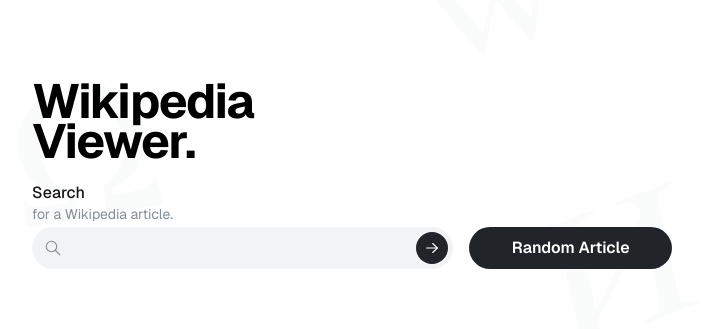
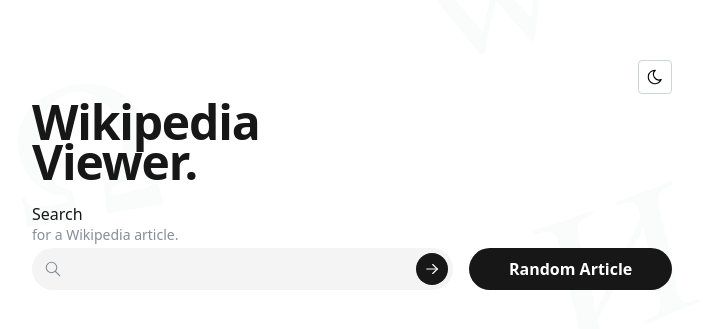
Before and after one commit to COKAIZOKU/wikipedia-viewer, a Next.js app: page / in a window 1280 px wide. Shown: the part 225-554 px from the top of the page, without its empty margins (288-991 px from the left). Built offline with nearby package versions, Linux system fonts and the light colour scheme.

Commit message:
feat: added dark theme

```diff
--- a/src/app/globals.css
+++ b/src/app/globals.css
@@ -1,22 +1,21 @@
 @import "tailwindcss";
+@custom-variant dark (&:where([data-mantine-color-scheme="dark"], [data-mantine-color-scheme="dark"] *));
 
 :root {
   --background: #ffffff;
   --foreground: #171717;
+  --background-letter-dim: #f1f3f560;
+  --background-letter-active: #f1f3f5;
 }
 
 @theme inline {
   --color-background: var(--background);
   --color-foreground: var(--foreground);
-  --font-sans: var(--font-geist-sans);
-  --font-mono: var(--font-geist-mono);
 }
 
-@media (prefers-color-scheme: dark) {
-  :root {
-    --background: #0a0a0a;
-    --foreground: #ffffff;
-  }
+:root[data-mantine-color-scheme="dark"] {
+  --background-letter-dim: #2c2e331f;
+  --background-letter-active: #5c5f6649;
 }
 
 body {
@@ -26,7 +25,7 @@
 }
 
 .background g path {
-  fill: #f1f3f560;
+  fill: var(--background-letter-dim);
   animation-name: oneLetterAtATime;
   animation-duration: 25s;
   animation-timing-function: linear;
@@ -51,11 +50,11 @@
 .background .letter-10 path { animation-delay: -22.5s; }
 
 @keyframes oneLetterAtATime {
-  0%   { fill: #f1f3f560; }
-  4%   { fill: #f1f3f5; }
-  8%   { fill: #f1f3f5; }
-  12%  { fill: #f1f3f560; }
-  100% { fill: #F1F3F560; }
+  0%   { fill: var(--background-letter-dim); }
+  4%   { fill: var(--background-letter-active); }
+  8%   { fill: var(--background-letter-active); }
+  12%  { fill: var(--background-letter-dim); }
+  100% { fill: var(--background-letter-dim); }
 }
 
 .btn-hover {
--- a/src/app/layout.js
+++ b/src/app/layout.js
@@ -1,6 +1,10 @@
 import { Geist, Geist_Mono } from "next/font/google";
 import "@mantine/core/styles.css";
-import { MantineProvider } from "@mantine/core";
+import {
+  ColorSchemeScript,
+  MantineProvider,
+  mantineHtmlProps,
+} from "@mantine/core";
 import "./globals.css";
 
 const geistSans = Geist({
@@ -20,11 +24,14 @@
 
 export default function RootLayout({ children }) {
   return (
-    <html lang="en">
+    <html lang="en" {...mantineHtmlProps}>
+      <head>
+        <ColorSchemeScript defaultColorScheme="light" />
+      </head>
       <body
         className={`${geistSans.variable} ${geistMono.variable} antialiased`}
       >
-        <MantineProvider>{children}</MantineProvider>
+        <MantineProvider defaultColorScheme="light">{children}</MantineProvider>
       </body>
     </html>
   );
--- a/src/app/page.js
+++ b/src/app/page.js
@@ -7,21 +7,36 @@
   Button,
   Loader,
   Transition,
+  useComputedColorScheme,
+  useMantineColorScheme,
 } from "@mantine/core";
 import {
   IconArrowRight,
   IconSearch,
   IconArrowUpRight,
+  IconSun,
+  IconMoon,
 } from "@tabler/icons-react";
 import Background from "./svg/background";
 
 export default function Home() {
+  const { setColorScheme } = useMantineColorScheme();
+  const computedColorScheme = useComputedColorScheme("light", {
+    getInitialValueInEffect: true,
+  });
+  const [mounted, setMounted] = useState(false);
   const [value, setValue] = useState("");
   const [response, setResponse] = useState(null);
-  const [loading, setLoading] = useState(false); // idk if im going to use it
+  const [loading, setLoading] = useState(false);
   const [data, setData] = useState(null);
   const [extracts, setExtracts] = useState({});
   const [showResults, setShowResults] = useState(false);
+
+  useEffect(() => {
+    setMounted(true);
+  }, []);
+
+  const activeColorScheme = mounted ? computedColorScheme : "light";
 
   useEffect(() => {
     if (!response) {
@@ -137,14 +152,36 @@
       });
   };
 
+  const toggleColorScheme = () => {
+    setColorScheme(activeColorScheme === "light" ? "dark" : "light");
+  };
+
   return (
-    <div className="relative flex min-h-screen items-center justify-center overflow-hidden font-sans dark:bg-black">
+    <div
+      className="bg-white dark:bg-zinc-950 relative flex min-h-screen items-center justify-center overflow-hidden font-sans"
+    >
       <div className="pointer-events-none fixed absolute inset-0 flex items-center justify-center">
         <Background />
       </div>
       <main className="relative z-10 gap-2 flex w-full max-w-3xl flex-col items-center justify-between py-32 px-16 sm:items-start">
+        <div className="flex w-full justify-end">
+          <ActionIcon
+            onClick={toggleColorScheme}
+            variant="default"
+            size="lg"
+            aria-label="Toggle color scheme"
+          >
+            {activeColorScheme === "dark" ? (
+              <IconSun size={18} stroke={1.5} />
+            ) : (
+              <IconMoon size={18} stroke={1.5} />
+            )}
+          </ActionIcon>
+        </div>
         <div className="flex flex-col items-center gap-6 text-center items-start text-left w-full">
-          <h1 className="mb-3 text-5xl font-bold leading-10 tracking-tight text-black dark:text-zinc-50 w-full">
+          <h1
+            className="mb-3 text-5xl font-bold leading-10 tracking-tight w-full dark:text-white"
+          >
             Wikipedia <br></br> Viewer.
           </h1>
         </div>
@@ -152,12 +189,13 @@
           <div className="col-span-12 md:col-span-8">
             <TextInput
               w="100%"
-              variant="filled"
+              variant="unstyled"
               value={value}
               onChange={(event) => setValue(event.currentTarget.value)}
               size="md"
               radius="xl"
               label="Search"
+              classNames={{input: "!bg-zinc-100 dark:!bg-[#0D0D0F]", label: "dark:text-white"}}
               description="for a Wikipedia article."
               onKeyDown={(event) => {
                 if (event.key === "Enter") {
@@ -166,24 +204,28 @@
               }}
               leftSection={<IconSearch size={18} stroke={1.5} />}
               rightSection={
+                loading ? (
+                  <Loader color="white" size={18} />
+                ) : (
                   <ActionIcon
                     size={32}
                     radius="xl"
                     variant="filled"
-                  color="#212529"
+                    color="#171717"
                     aria-label="Search"
                     onClick={handleSubmit}
                   >
-                  <IconArrowRight size={18} stroke={1.5} />
+                    <IconArrowRight className="text-zinc" size={18} stroke={1.5} />
                   </ActionIcon>
+                )
               }
             />
           </div>
           <div className="col-span-12 md:col-span-4 mt-auto">
             <Button
               onClick={handleRandom}
-              color="#212529"
               size="md"
+              color="#171717"
               className="mt-auto btn-hover"
               variant="filled"
               radius="xl"
@@ -195,7 +237,7 @@
           </div>
         </div>
         {data && (
-          <p className="flex flex-col w-full text-zinc-400 text-sm mb-4">
+          <p className="flex flex-col w-full text-zinc-400 dark:text-white-300 text-sm mb-4">
             Found {data.query?.search?.length || 0}{" "}
             {data.query?.search?.length === 1 ? "article" : "articles"}.{" "}
           </p>
@@ -220,20 +262,26 @@
                   className="gap-1 mb-8 flex flex-col sm:flex-col w-full"
                 >
                   <div className="flex justify gap-2">
-                    <p className="text-2xl font-semibold tracking-tight text-black">
+                    <p
+                      className="text-2xl dark:text-white text-zinc font-semibold tracking-tight"
+                    >
                       <span>{idx + 1}.</span>
                     </p>
-                    <p className="text-2xl font-semibold tracking-tight text-black">
+                    <p
+                      className="text-2xl dark:text-white text-zinc font-semibold tracking-tight"
+                    >
                       {item.title}
                     </p>
                   </div>
-                  <p className="text-md text-justify tracking-tight text-black dark:text-zinc-50 w-full">
+                  <p
+                    className="text-md text-justify dark:text-white tracking-tight w-full"
+                  >
                     {shortExtract}
                   </p>
                   <div
                     justify="space-between"
                     onClick={() => handleClick(item.title)}
-                    className="text-zinc-400 gap-[2px] flex underline cursor-pointer text-xs transition-opacity hover:opacity-70"
+                    className="text-zinc-400 dark:text-zinc-500 gap-[2px] flex underline cursor-pointer text-xs transition-opacity hover:opacity-70"
                   >
                     <span>{articleUrl}</span>
                     <IconArrowUpRight className="mt-[2px]" size={14}/>
```
Lines whose indentation alone changed are shown as unchanged.
